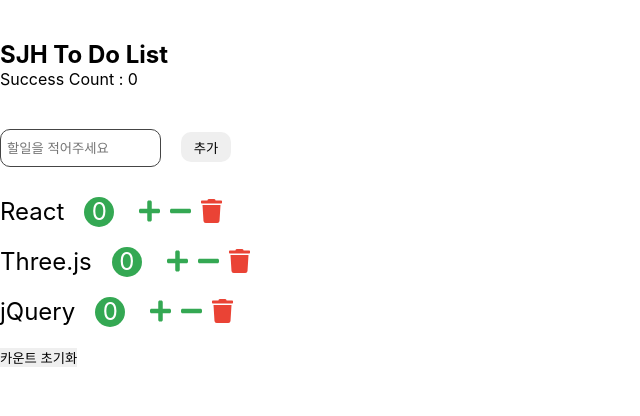
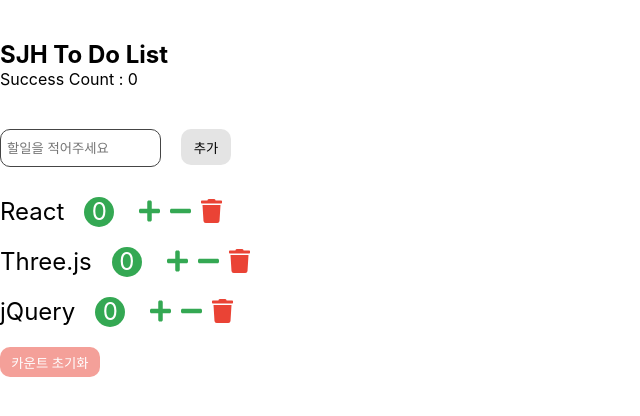
Before and after one commit to hellojaehyeok/react_Study, a React (Create React App) app in the folder practice/: page / in a window 1280 px wide. Shown: the top 416 px of the page, without its empty margins (0-640 px from the left). Built offline with nearby package versions, Linux system fonts and the light colour scheme.

Commit message:
reset 버튼 스타일 수정, readme에 react 복습 및 정리
reset 버튼 스타일 수정, readme에 react 복습 및 정리

```diff
--- a/practice/src/App.css
+++ b/practice/src/App.css
@@ -10,8 +10,25 @@
 
 /* Input Form */
 .input-form{margin-bottom: 30px;}
-.todo-input{width: 150px; height: 30px; padding: 3px 3px 3px 6px; border-radius: 10px; border: 1px solid #454545; outline: none;}
-.add-button{width: 50px; height: 30px; margin-left: 20px; border-radius: 10px;}
+.todo-input{
+  width: 150px;
+  height: 30px;
+  padding: 3px 3px 3px 6px;
+  border-radius: 10px;
+  border: 1px solid #454545;
+  outline: none;}
+
+.add-button{
+  width: 50px;
+  height: 36px;
+  margin-left: 20px;
+  border-radius: 10px;
+  background-color: #e4e4e4;
+  transition: 500ms;
+}
+.add-button:hover{
+  background-color: #a2a2a2;
+}
 
 /* Todo List */
 .todo{
@@ -58,3 +75,17 @@
 .todo-delete{
   color: #ea4335;
 }
+
+/* Todo Reset */
+button.resetButton{
+  width: 100px;
+  height: 30px;
+  border-radius: 10px;
+  color: #fff;
+  background-color: #ea4335;
+  opacity: 0.5;
+  transition: 500ms;
+}
+button.resetButton:hover{
+  opacity: 1;
+}
--- a/practice/src/components/todos.jsx
+++ b/practice/src/components/todos.jsx
@@ -20,10 +20,6 @@
         this.props.onAdd(name);
     }
 
-    handleAdd = (name) =>{
-        this.props.onAdd(name);
-    }
-
     render() {
         return (
             <>
@@ -41,7 +37,7 @@
                         ))
                     }
                 </ul>
-                <button onClick={this.props.onReset}>카운트 초기화</button>
+                <button className="resetButton" onClick={this.props.onReset}>카운트 초기화</button>
             </>
         );
     }
```
Also changed, not shown: 2 other files (tests, documents, lock files or other folders).
